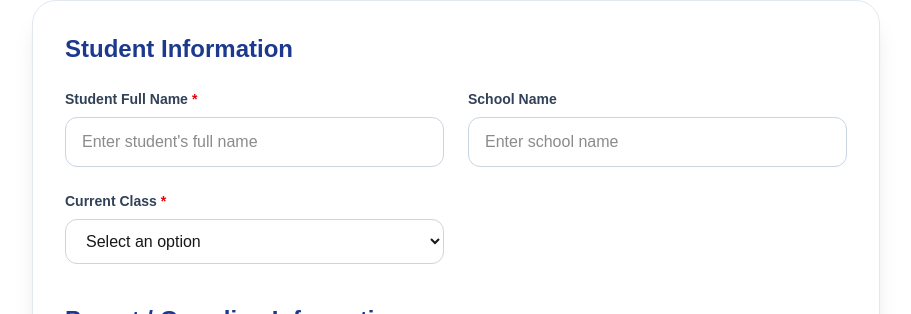
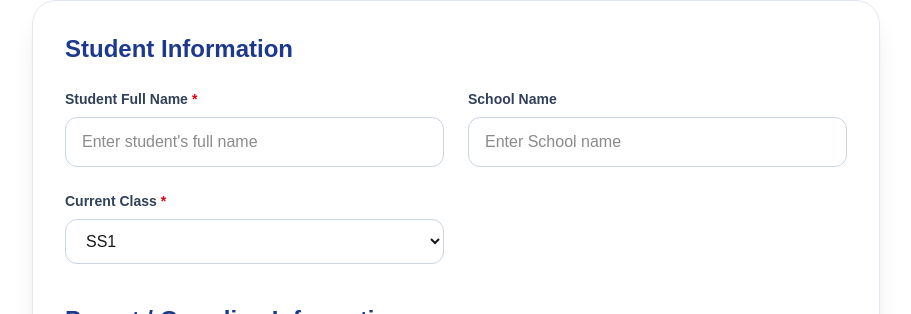
Before and after one commit to Emmalywebcreator/ace-science-academy-platform, a Next.js app: page /register in a window 1280 px wide. Shown: the part 196-510 px from the top of the page, without its empty margins (184-1095 px from the left). Built offline with nearby package versions, Linux system fonts and the light colour scheme.

Commit message:
feat: complete registration form validation

```diff
--- a/components/forms/RegistrationForm.tsx
+++ b/components/forms/RegistrationForm.tsx
@@ -1,6 +1,6 @@
 "use client";
 
-import { useState } from "react";
+import { useEffect, useState } from "react";
 import { useForm } from "react-hook-form";
 import { zodResolver } from "@hookform/resolvers/zod";
 
@@ -15,9 +15,12 @@ import SubjectSelection from "./SubjectSelection";
 
 export default function RegistrationForm() {
   const [selectedSubjects, setSelectedSubjects] = useState<string[]>([]);
+
   const {
   register,
   handleSubmit,
+  setValue,
+  watch,
   formState: { errors },
 } = useForm<RegistrationData>({
   resolver: zodResolver(registrationSchema),
@@ -32,12 +35,32 @@ export default function RegistrationForm() {
     subjects: [],
   },
 });
+
+// const values = watch();
+// console.log("Form Values:", values);
+
+useEffect(() => {
+    setValue("subjects", selectedSubjects, {
+      shouldValidate: true,
+    });
+  }, [selectedSubjects, setValue]);
+
 const onSubmit = (data: RegistrationData) => {
-  console.log(data);
-};
+  alert("SUCCESS");
+  console.table(data);
+  };
+
+const OnError = (errors: unknown) => {
+  console.log(errors);
+  alert("FAILED")
+}
   // console.log("RegistrationForm:", selectedSubjects);
   return (
-    <form className="space-y-10" onSubmit={handleSubmit(onSubmit)}>
+    <form className="space-y-10" onSubmit={handleSubmit(onSubmit,
+      (errors) => {
+        console.log("FORM ERRORS:", errors);
+      }
+    )}>
 
       <section>
         <h2 className="mb-6 text-2xl font-bold text-blue-900">
@@ -52,17 +75,25 @@ const onSubmit = (data: RegistrationData) => {
             error={errors.studentName?.message}
             {...register("studentName")}
           />
+
           <Input
             label="School Name"
-            name="schoolName"
-            placeholder="Enter school name"
+            placeholder="Enter School name"
+            className="w-full rounded border p-3"
+            {...register("schoolName")}
           />
 
+          {errors.schoolName && (
+            <p className="text-red-600">
+              {errors.schoolName.message}
+            </p>
+          )}
           <Select
             label="Current Class"
-            name="class"
             required
             options={["SS1", "SS2", "SS3"]}
+            error={errors.class?.message}
+            {...register("class")}
           />
         </div>
       </section>
@@ -75,32 +106,36 @@ const onSubmit = (data: RegistrationData) => {
         <div className="grid gap-6 md:grid-cols-2">
           <Input
             label="Parent / Guardian Name"
-            name="parentName"
             placeholder="Enter parent or guardian's name"
             required
+            error={errors.parentName?.message}
+            {...register("parentName")}
           />
 
           <Input
             label="Phone Number"
-            name="phone"
             type="tel"
             placeholder="+2347039301841"
             required
+            error={errors.phone?.message}
+            {...register("phone")}
           />
 
           <Input
             label="WhatsApp Number"
-            name="whatsapp"
             type="tel"
             placeholder="+2349055232108"
             required
+            error={errors.whatsapp?.message}
+            {...register("whatsapp")}
           />
 
           <Input
             label="Email Address"
-            name="email"
             type="email"
             placeholder="Optional"
+            error={errors.email?.message}
+            {...register("email")}
           />
         </div>
       </section>
@@ -118,6 +153,11 @@ const onSubmit = (data: RegistrationData) => {
       <RegistrationSummary
         selectedSubjects={selectedSubjects}
       />
+      {errors.subjects && (
+        <p className="text-sm text-red-600">
+          {errors.subjects.message}
+        </p>
+      )}
       {/* <pre className="rounded bg-gray-100 p-4">
   {JSON.stringify(selectedSubjects, null, 2)}
 </pre> */}
--- a/components/ui/Input.tsx
+++ b/components/ui/Input.tsx
@@ -1,18 +1,25 @@
-import type { InputHTMLAttributes } from "react";
+import {
+  forwardRef,
+  type InputHTMLAttributes,
+} from "react";
 
 type InputProps = InputHTMLAttributes<HTMLInputElement> & {
   label: string;
   error?: string;
 };
 
-export default function Input({
+const Input = forwardRef<HTMLInputElement, InputProps>(
+  (
+    {
       label,
       name,
       required = false,
       className = "",
       error,
       ...props
-}: InputProps) {
+    },
+    ref
+  ) => {
     return (
       <div className="space-y-2">
         <label
@@ -20,21 +27,33 @@ export default function Input({
           className="block text-sm font-semibold text-slate-700"
         >
           {label}
-        {required && <span className="ml-1 text-red-600">*</span>}
+          {required && (
+            <span className="ml-1 text-red-600">*</span>
+          )}
         </label>
 
         <input
+          ref={ref}
           {...props}
           id={name}
+          name={name}
           className={`w-full rounded-xl border px-4 py-3 outline-none transition focus:ring-2 ${
             error
               ? "border-red-500 focus:border-red-500 focus:ring-red-200"
               : "border-slate-300 focus:border-blue-700 focus:ring-blue-200"
           } ${className}`}
         />
+
         {error && (
-        <p className="text-sm text-red-600">{error}</p>
+          <p className="text-sm text-red-600">
+            {error}
+          </p>
         )}
       </div>
     );
   }
+);
+
+Input.displayName = "Input";
+
+export default Input;
--- a/components/ui/Select.tsx
+++ b/components/ui/Select.tsx
@@ -1,15 +1,19 @@
-type SelectProps = {
+import type { SelectHTMLAttributes } from "react";
+
+type SelectProps = SelectHTMLAttributes<HTMLSelectElement> & {
   label: string;
-  name: string;
   options: string[];
-  required?: boolean;
+  error?: string;
 };
 
 export default function Select({
   label,
   name,
+  error,
   options,
   required = false,
+  className = "",
+  ...props
 }: SelectProps) {
   return (
     <div className="space-y-2">
@@ -22,10 +26,15 @@ export default function Select({
       </label>
 
       <select
+        {...props}
         id={name}
         name={name}
-        className="w-full rounded-xl border border-slate-300 bg-white px-4 py-3 outline-none transition focus:border-blue-700 focus:ring-2 focus:ring-blue-200"
-      >
+        className={`w-full rounded-xl border bg-white px-4 py-3 outline-none transition ${
+            error
+              ? "border-red-500 focus:border-red-500 focus:ring-red-200"
+              : "border-slate-300 focus:border-blue-700 focus:ring-2 focus:ring-blue-200"
+          } ${className}`}
+          >
         <option value="">Select an option</option>
 
         {options.map((option) => (
@@ -34,6 +43,11 @@ export default function Select({
           </option>
         ))}
       </select>
+      {error && (
+      <p className="text-sm text-red-600">
+        {error}
+      </p>
+    )}
     </div>
   );
 }
```
Also changed, not shown: 1 other file (tests, documents, lock files or other folders). Lines whose indentation alone changed are shown as unchanged.
